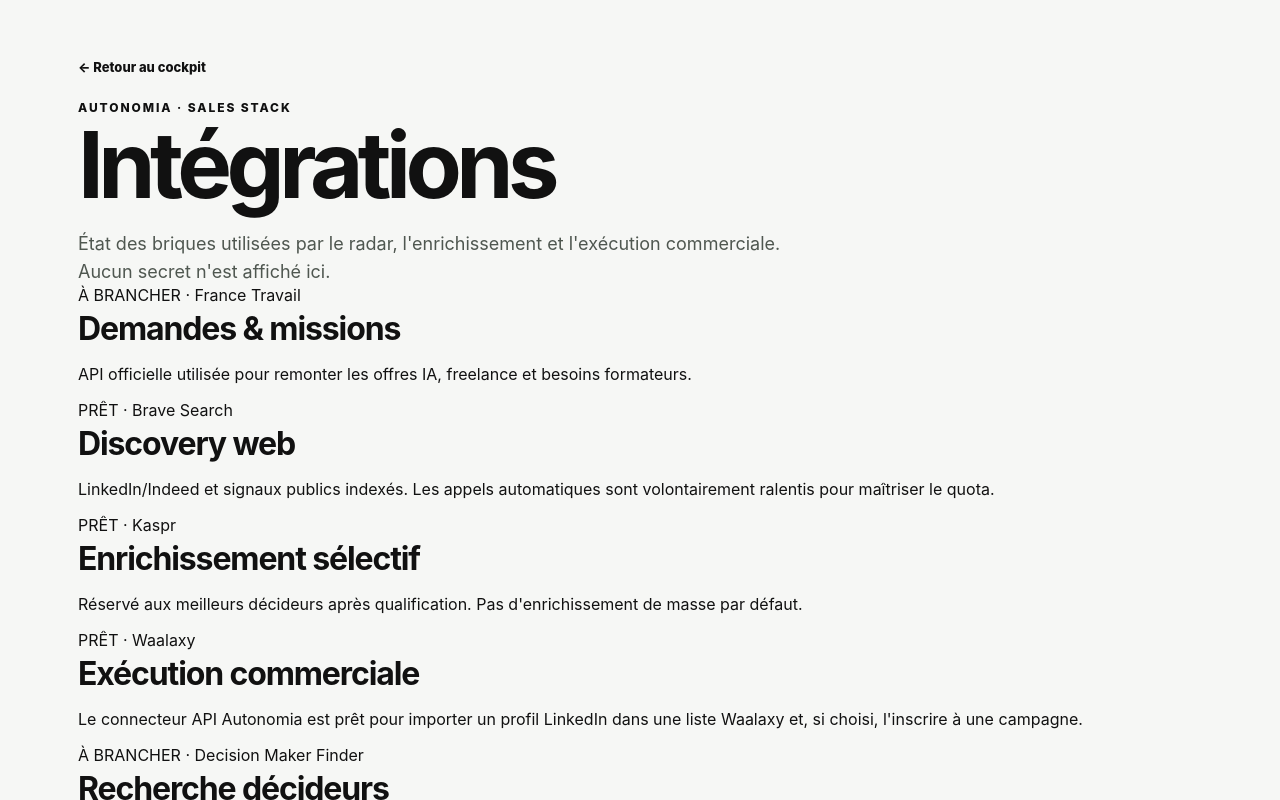
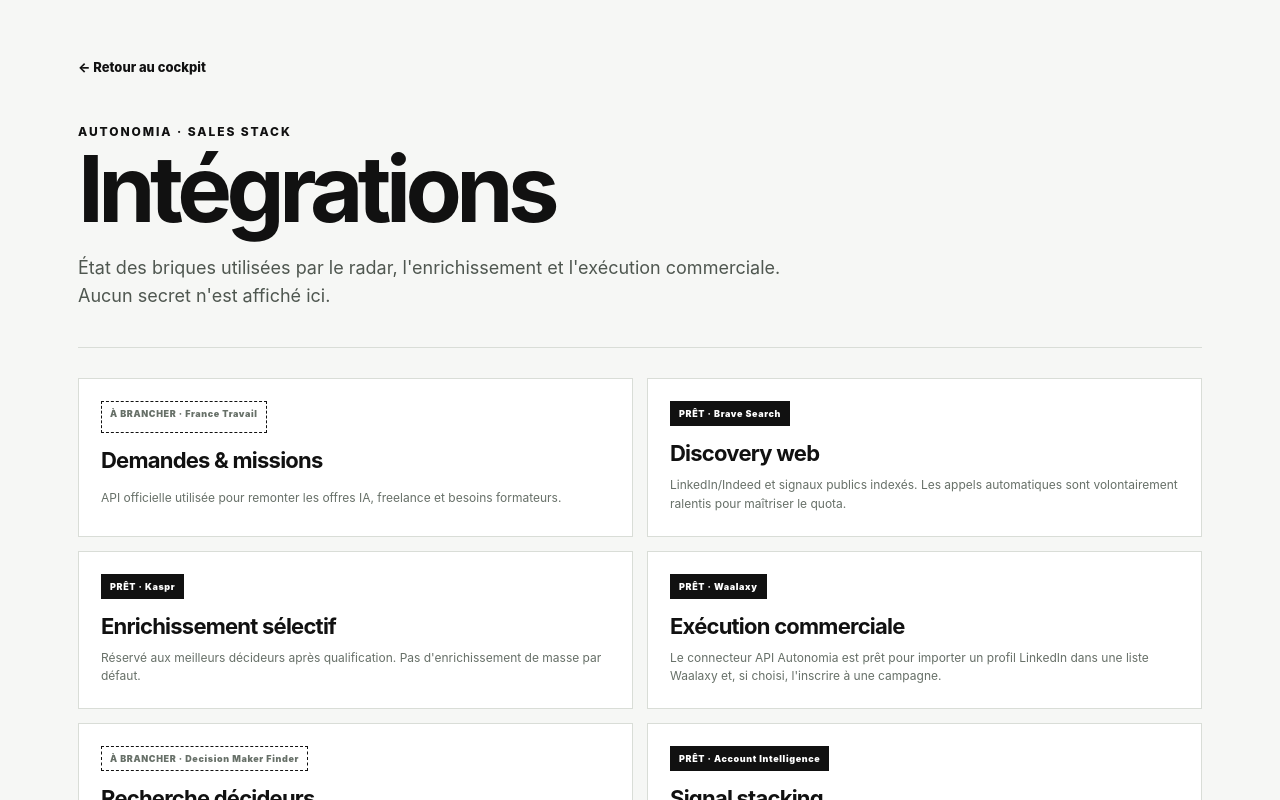
Before and after one commit to aristote-app/Autonomia-MCP, a Next.js app: page /integrations in a window 1280 px wide. Shown: the top 800 px of the page. Built offline with nearby package versions, Linux system fonts and the light colour scheme; no server answers.

Commit message:
ux(integrations): style Sales Stack readiness dashboard

```diff
--- a/app/globals.css
+++ b/app/globals.css
@@ -543,3 +543,18 @@ h3 { margin: 0 0 8px; }
 }
 
 .disabledAction { display:inline-flex; width:max-content; max-width:100%; padding:10px 12px; border:1px dashed #9ca49d; background:#f5f6f3; color:#677068; font-size:11px; font-weight:800; }
+
+
+/* Integration readiness */
+.integrationHero { padding:24px 0 38px; border-bottom:1px solid #d9ddd7; }
+.integrationGrid { display:grid; grid-template-columns:repeat(2,minmax(0,1fr)); gap:14px; margin:30px 0 60px; }
+.integrationGrid article { display:grid; gap:10px; padding:22px; border:1px solid #d9ddd7; background:#fff; }
+.integrationGrid h2 { font-size:22px; }
+.integrationGrid p { margin:0; color:#677068; font-size:12px; line-height:1.55; }
+.integrationReady, .integrationMissing { display:inline-flex; width:max-content; max-width:100%; padding:6px 8px; border:1px solid #111; font-size:9px; font-weight:900; letter-spacing:.07em; }
+.integrationReady { background:#111; color:#fff; }
+.integrationMissing { border-style:dashed; color:#677068; }
+
+@media (max-width:720px) {
+  .integrationGrid { grid-template-columns:1fr; }
+}
```
